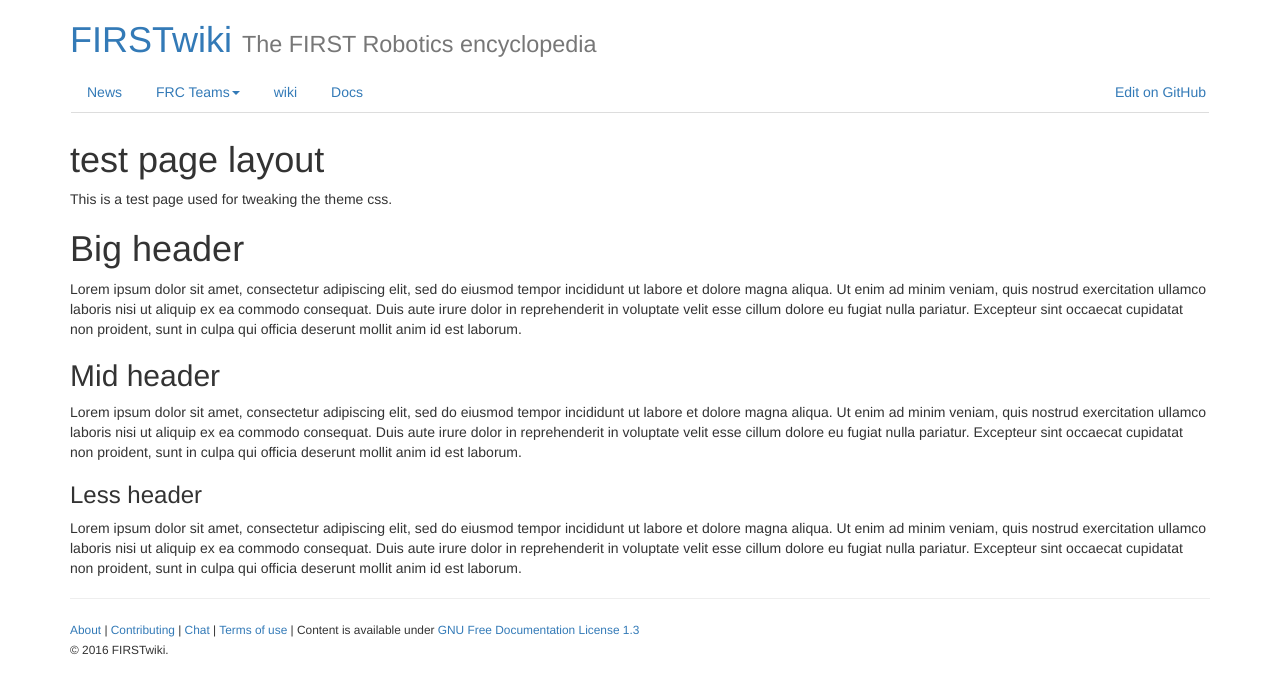
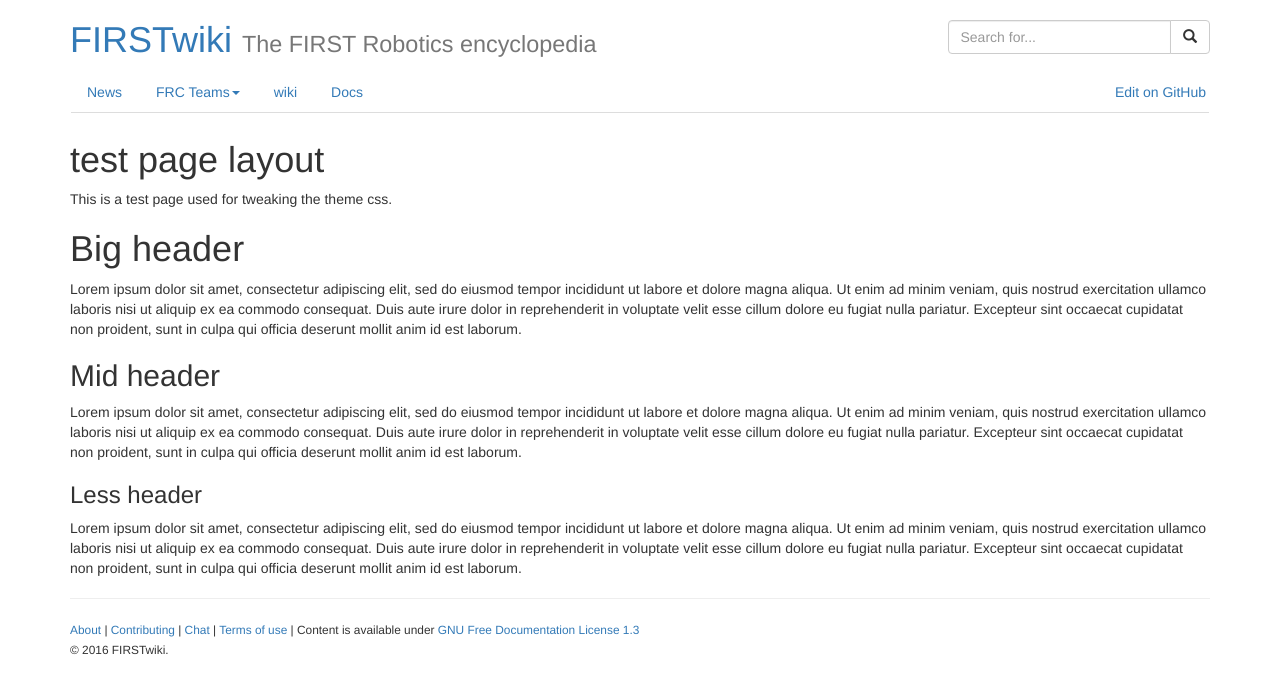
Before and after one commit to firstwiki/_common, a Jekyll site: the page built from test/page.md, in a window 1280 px wide. Shown: the top 694 px of the page. Built offline with Jekyll 4.4.1, drawn with Linux system fonts in a browser that asks for light colours; a style sheet for code colours, icons or effects is not loaded.

Commit message:
Add search button to all pages
- Fixes https://github.com/firstwiki/firstwiki.github.io/issues/11

```diff
--- a/_layouts/default.html
+++ b/_layouts/default.html
@@ -7,9 +7,22 @@
 
     <div class="container content">
       <header>
-         <h1><a href="{% if jekyll.environment == "production" %}/{% else %}{{ site.baseurl }}/{% endif %}" title="Home">FIRSTwiki</a>
-          <small>{{ site.tagline }}</small>
-        </h1>
+        <div class="row">
+            <h1 class="col-md-9"><a href="{% if jekyll.environment == "production" %}/{% else %}{{ site.baseurl }}/{% endif %}" title="Home">FIRSTwiki</a>
+                <small>{{ site.tagline }}</small>
+            </h1>
+
+            <div class="col-md-3 h1">
+                <form role="search" method="get" action="{{site.baseurl}}/search/">
+                    <div class="input-group">
+                        <input id="searchString" name="q" type="text" class="form-control" placeholder="Search for...">
+                        <span class="input-group-btn">
+                            <button type="submit" aria-label="Submit" class="btn btn-default"><span class="glyphicon glyphicon-search" aria-hidden="true"></span></button>
+                        </span>
+                    </div>
+                </form>
+            </div>
+        </div>
 
         <!-- TODO: this needs vast improvement -->
         <nav class="navbar">
```
